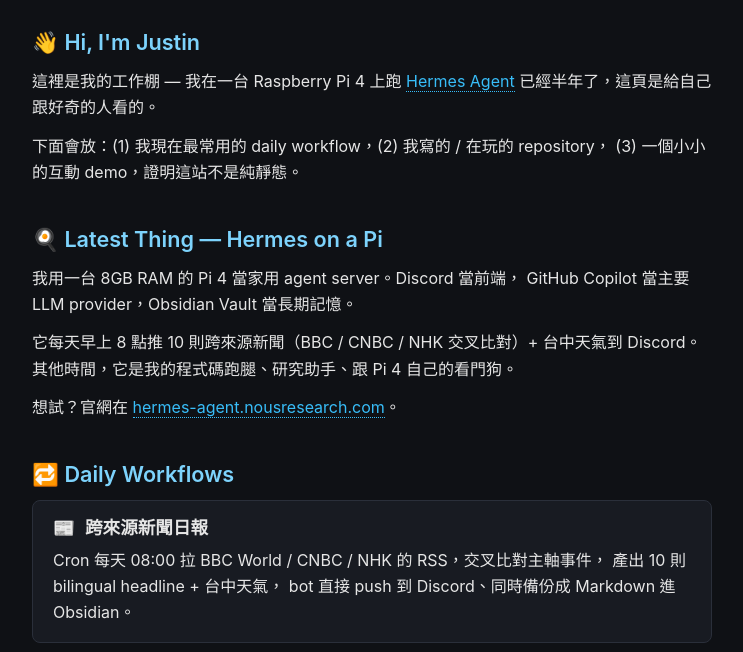
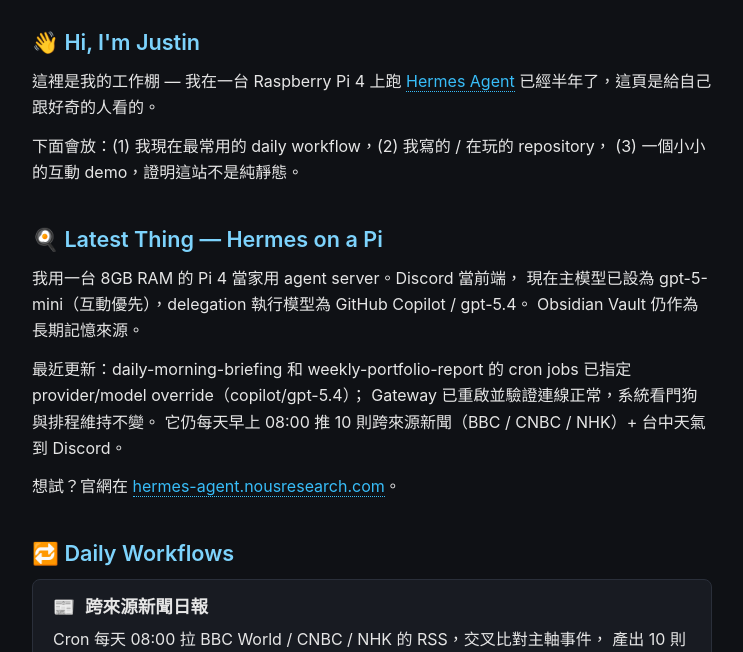
Before and after one commit to justin-cyhuang/justin-cyhuang.github.io, an Astro site: page / in a window 1280 px wide. Shown: the part 110-762 px from the top of the page, without its empty margins (268-1011 px from the left). Built offline with nearby package versions, Linux system fonts and the light colour scheme; Astro itself is replaced by a stand-in of ours; no server answers.

Commit message:
docs(site): update Latest Thing with recent Hermes agent model/gateway/cron changes

```diff
--- a/src/pages/index.astro
+++ b/src/pages/index.astro
@@ -26,11 +26,13 @@ const categorized = await fetchRepos();
     <h2>🍳 Latest Thing — Hermes on a Pi</h2>
     <p>
       我用一台 8GB RAM 的 Pi 4 當家用 agent server。Discord 當前端，
-      GitHub Copilot 當主要 LLM provider，Obsidian Vault 當長期記憶。
+      現在主模型已設為 gpt-5-mini（互動優先），delegation 執行模型為 GitHub Copilot / gpt-5.4。
+      Obsidian Vault 仍作為長期記憶來源。
     </p>
     <p>
-      它每天早上 8 點推 10 則跨來源新聞（BBC / CNBC / NHK 交叉比對）+ 台中天氣到 Discord。
-      其他時間，它是我的程式碼跑腿、研究助手、跟 Pi 4 自己的看門狗。
+      最近更新：daily-morning-briefing 和 weekly-portfolio-report 的 cron jobs 已指定 provider/model override（copilot/gpt-5.4）；
+      Gateway 已重啟並驗證連線正常，系統看門狗與排程維持不變。
+      它仍每天早上 08:00 推 10 則跨來源新聞（BBC / CNBC / NHK）+ 台中天氣到 Discord。
     </p>
     <p>
       想試？官網在
```
